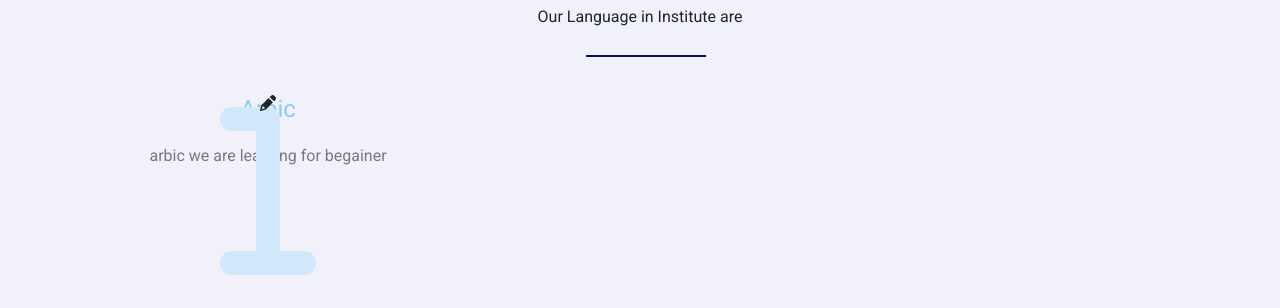
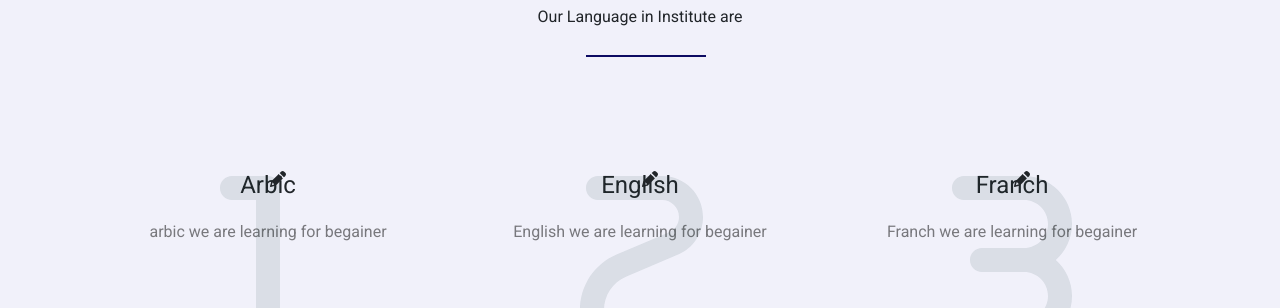
Before and after one commit to Tamadeer/Educational_Institute, a plain HTML site: page Educational_Institute/index.html in a window 1280 px wide. Shown: the part 429-737 px from the top of the page. Drawn offline with Linux system fonts and the light colour scheme.

Commit message:
add Fixed design

```diff
--- a/Educational_Institute/css/bondi.css
+++ b/Educational_Institute/css/bondi.css
@@ -2,7 +2,7 @@
     --dark-color: #b7cef0;
     --blue-color: #0f0ced;
     --secion-color:#8bc9f6;
-    --num-color:#d0e8fa;
+    --num-color:#0b30361a;
 }
 body{
     font-family: "Roboto",sans-serif;
@@ -51,18 +51,35 @@ left:100%;
 transform: translateX(-510%);
   }
 /*featuers */
-.featuesr .icon-holder{
+
+.featuesr .raw .feat {
+  padding-top: 60px;
+}
+.featuesr .raw .feat .number{
+  font-size:12rem;
+  color:var(--num-color);
+  top: 50%;
+    left: 50%;
+    transform: translate(-50%, -50%);
+    padding-top: 100px;
+
+}
+/* .featuesr .icon-holder{
   height: 200px;
 }
 .featuesr .icon-holder svg{
 left: 50%;
-transform: translateX(-50%);
+transform: translate(-50%);
 
 }
 .featuesr .icon-holder .number{
-  font-size: 12rem;
+  font-size:9rem;
   color:var(--num-color);
 }
 .featuesr .feat h4{
   color: var(--secion-color)
 }
+.featuesr .raw{
+  transform: translate(50px,40px);
+
+} */
--- a/Educational_Institute/index.html
+++ b/Educational_Institute/index.html
@@ -78,19 +78,18 @@
               <p>Our Language in Institute are </p>
               <div class="main-title1 position-relative"></div>
             </div>
-            <div class="raw">
-            <div class="col-md-6 col-lg-4">
-              <div class="feat">
+            <div class="raw d-flex">
+              <div class="feat col-md-6 col-lg-4 col-sm-12">
                 <div class="icon-holder position-relative">
                   <i class="fa-solid fa-1 position-absolute buttom-0 number"></i>
                     <i class="fa-solid fa-pencil fa-1x position-absolute buttom-0 icon"></i>
 
                     <h4 class="mt-3 mb-3">Arbic</h4>
-                  <p class="text-black-50 lh-lg">arbic we are learning for begainer</p>
+                  <p class="text-black-50 lh-lg">arbic we are learning for begainer </p>
                 </div>
-              </div>
+
             </div>
-            <div class="col-md-6 col-lg-4">
+            <div class="col-md-6 col-lg-4 col-sm-12">
               <div class="feat">
                 <div class="icon-holder position-relative">
                   <i class="fa-solid fa-2 position-absolute buttom-0 number"></i>
@@ -100,7 +99,7 @@
                 </div>
               </div>
             </div>
-            <div class="col-md-6 col-lg-4">
+            <div class="col-md-6 col-lg-4 col-sm-12">
               <div class="feat">
                 <div class="icon-holder position-relative">
                   <i class="fa-solid fa-3 position-absolute buttom-0 number"></i>
```
